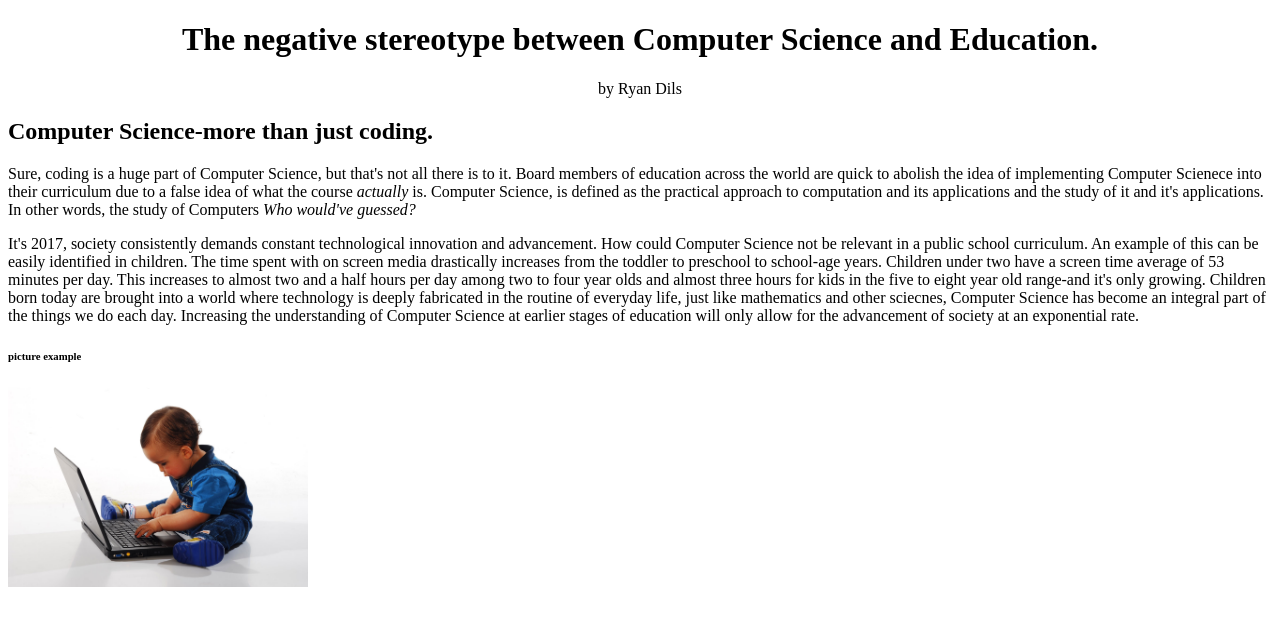
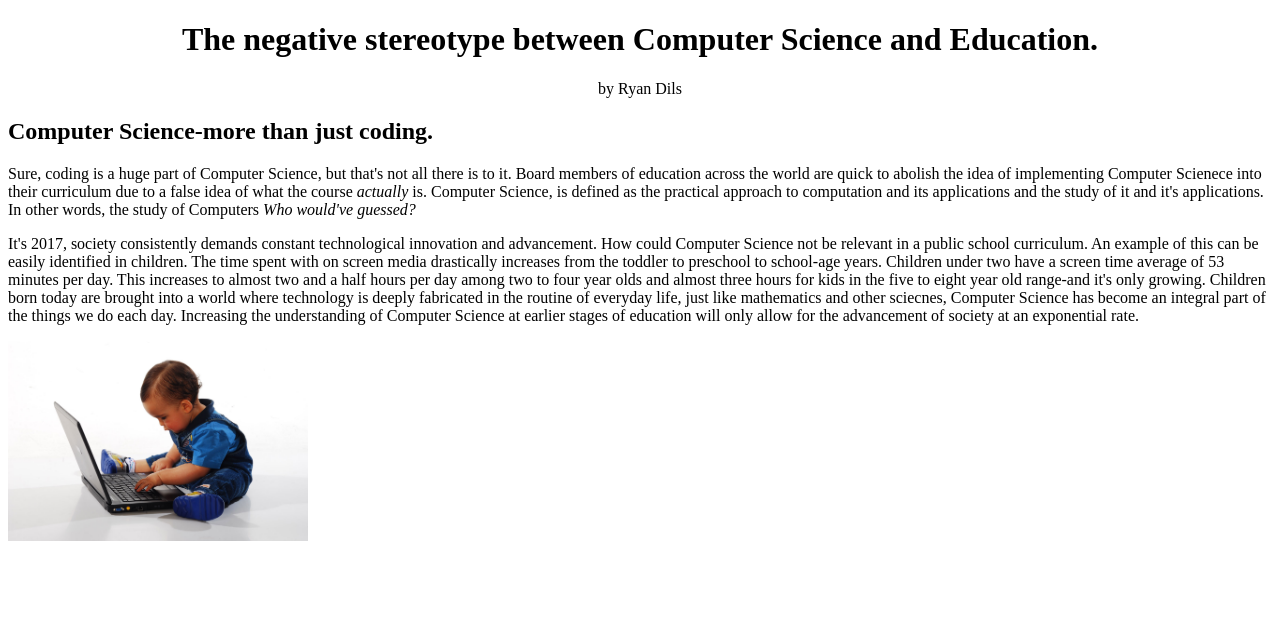
Before and after one commit to wongmjane/rychrome.github.io, a plain HTML site: page index.html in a window 1280 px wide. Drawn offline with Linux system fonts and the light colour scheme.

Commit message:
Update index.html

```diff
--- a/index.html
+++ b/index.html
@@ -7,9 +7,8 @@
     <h1>Computer Science-more than just coding.</h1>
     <p> Sure, coding is a huge part of Computer Science, but that's not all there is to it. Board members of education across the world are quick to abolish the idea of implementing Computer Scienece into their curriculum due to a false idea of what the course <i>actually</i> is. Computer Science, is defined as the practical approach to computation and its applications and the study of it and it's applications. In other words, the study of Computers <i>Who would've guessed?</i></p>
     <p>It's 2017, society consistently demands constant technological innovation and advancement. How could Computer Science not be relevant in a public school curriculum. An example of this can be easily identified in children. The time spent with on screen media drastically increases from the toddler to preschool to school-age years. Children under two have a screen time average of 53 minutes per day. This increases to almost two and a half hours per day among two to four year olds and almost three hours for kids in the five to eight year old range-and it's only growing. Children born today are brought into a world where technology is deeply fabricated in the routine of everyday life, just like mathematics and other sciecnes, Computer Science has become an integral part of the things we do each day. Increasing the understanding of Computer Science at earlier stages of education will only allow for the advancement of society at an exponential rate.</p>
-    <div>
-	<h6> picture example </h6>
-		<img src = "rychrome.github.io/images/childWithLaptop.jpg" width = "300" height = "200" alt = "childWithLaptop">
+    	<div>
+	<img src = "rychrome.github.io/images/childWithLaptop.jpg" width = "300" height = "200" alt = "childWithLaptop">
 
 	</div>
   </body>
```
